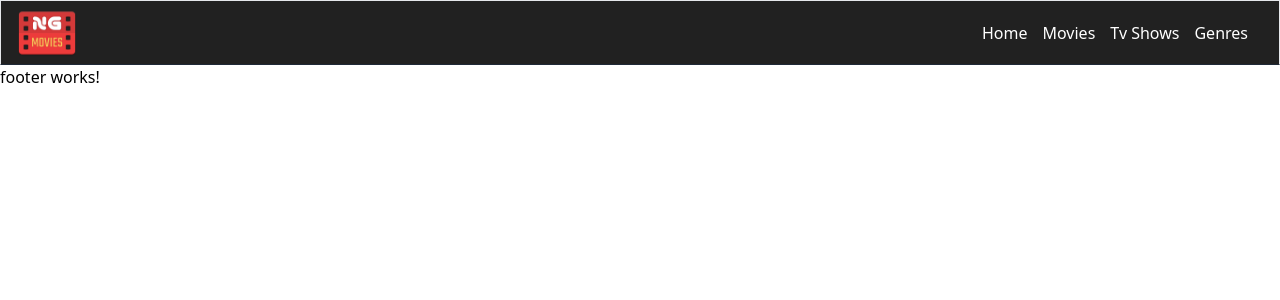
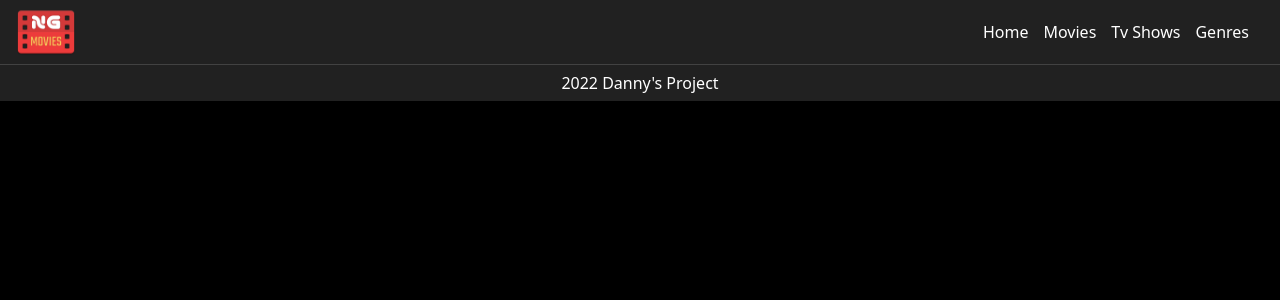
Before and after one commit to decheverri123/movies, an Angular app: page / in a window 1280 px wide. Shown: the top 300 px of the page. Built offline with nearby package versions, Linux system fonts and the light colour scheme; a web font is replaced by a local one.

Commit message:
better H+F

```diff
--- a/src/app/app.component.html
+++ b/src/app/app.component.html
@@ -1,2 +1,4 @@
-<app-header></app-header>
-<app-footer></app-footer>
+<div class="min-h-screen bg-black">
+  <app-header></app-header>
+  <app-footer></app-footer>
+</div>
--- a/src/app/shared/footer/footer.component.html
+++ b/src/app/shared/footer/footer.component.html
@@ -1 +1,3 @@
-<p>footer works!</p>
+<footer class="flex items-center justify-center p-4 m-0 h-9 bg-[#212121]">
+  <span class="text-white">{{ date | date: "yyyy" }} Danny's Project </span>
+</footer>
--- a/src/app/shared/footer/footer.component.ts
+++ b/src/app/shared/footer/footer.component.ts
@@ -3,13 +3,12 @@ import { Component, OnInit } from '@angular/core';
 @Component({
   selector: 'app-footer',
   templateUrl: './footer.component.html',
-  styleUrls: ['./footer.component.css']
+  styleUrls: ['./footer.component.css'],
 })
 export class FooterComponent implements OnInit {
+  date = new Date();
 
-  constructor() { }
+  constructor() {}
 
-  ngOnInit(): void {
-  }
-
+  ngOnInit(): void {}
 }
--- a/src/app/shared/header/header.component.html
+++ b/src/app/shared/header/header.component.html
@@ -1,6 +1,6 @@
 <header>
   <nav
-    class="flex justify-between items-center p-4 h-[65px] bg-[#212121] border m-0 border-b-gray-800"
+    class="flex justify-between items-center p-4 h-[65px] bg-[#212121] border-b-[1px] border-[#424242]"
   >
     <a href="" class="block navbar-logo"
       ><img src="assets/images/logo.png" class="w-[60px]"
```
